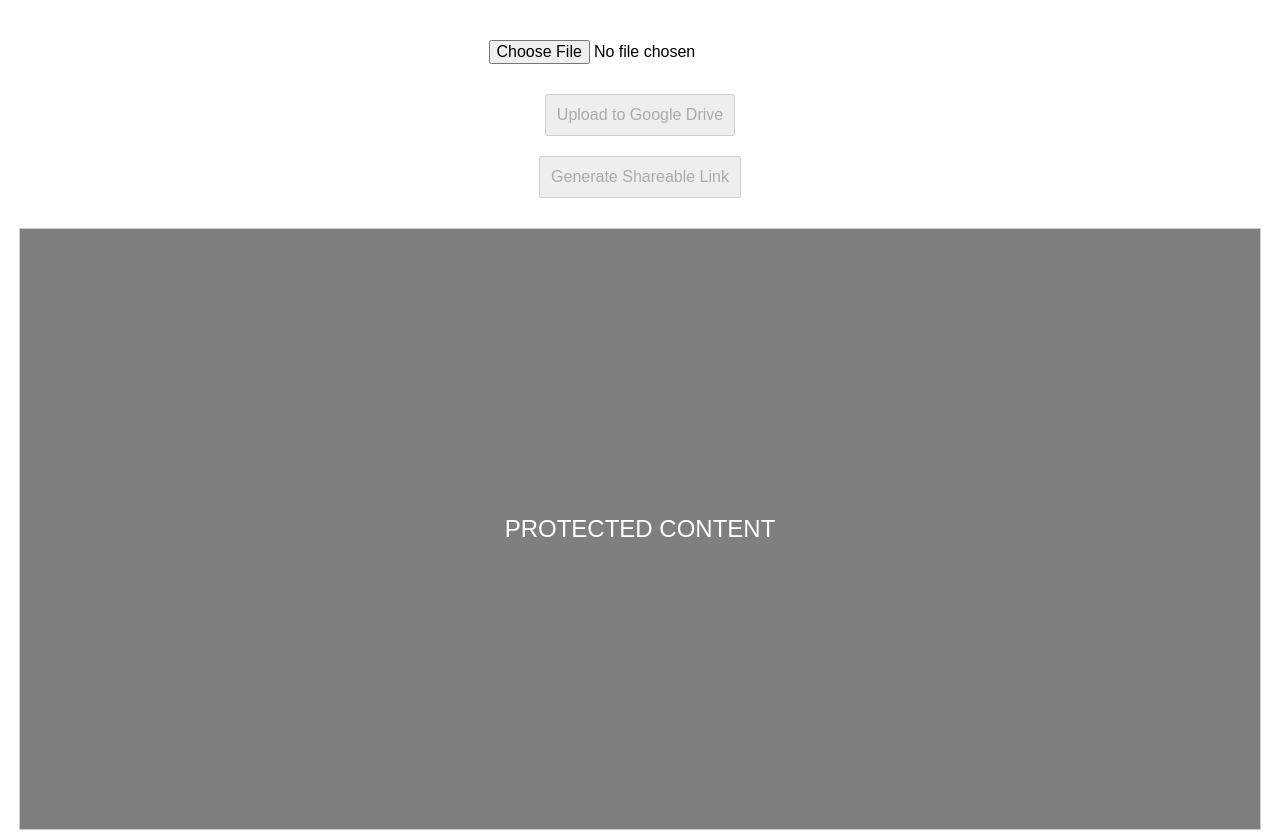
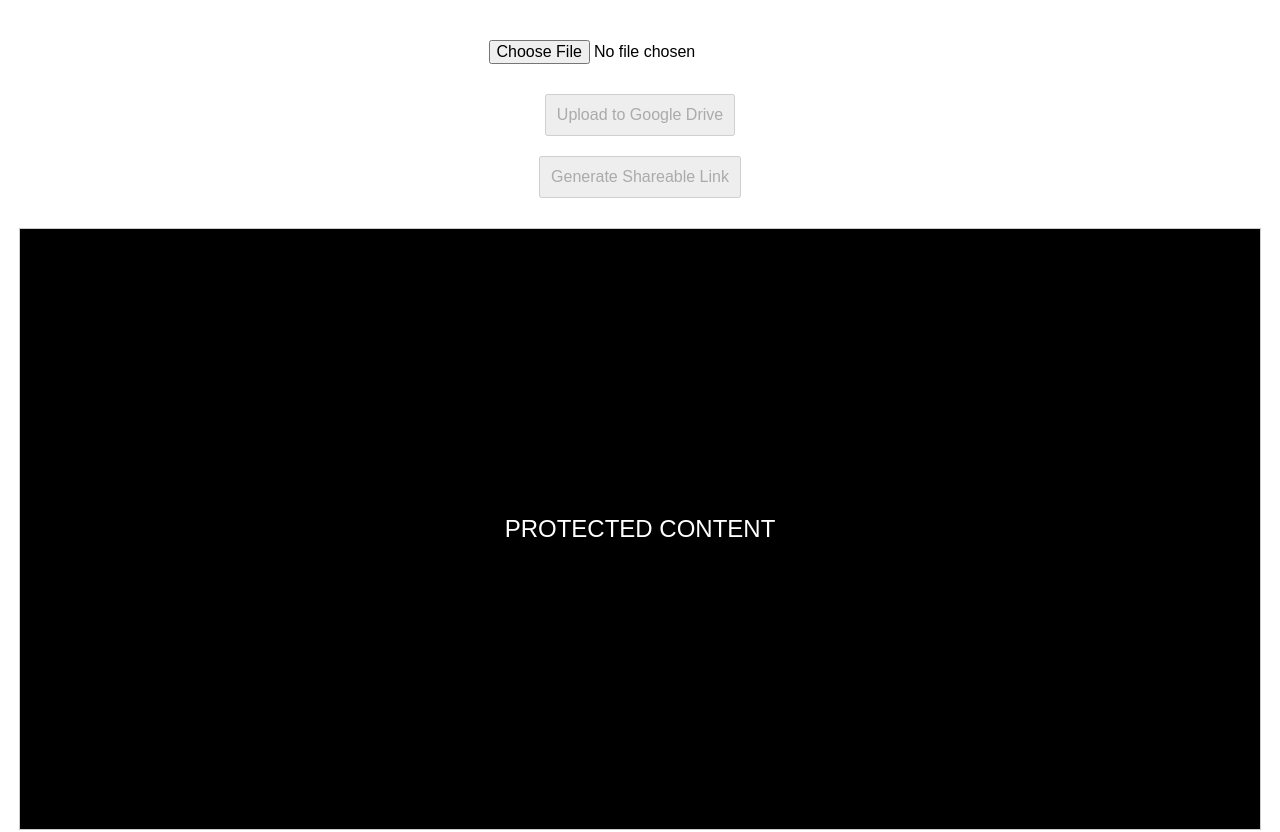
Before and after one commit to SafeDocuments/safedocuments.github.io, a plain HTML site: page index.html in a window 1280 px wide. Shown: the top 832 px of the page. Drawn offline with Linux system fonts and the light colour scheme.

Commit message:
Update index.html

```diff
--- a/index.html
+++ b/index.html
@@ -78,7 +78,7 @@
             left: 0;
             width: 100%;
             height: 100%;
-            background-color: rgba(0, 0, 0, 0.5);
+            background-color: black;
             display: flex;
             justify-content: center;
             align-items: center;
```
